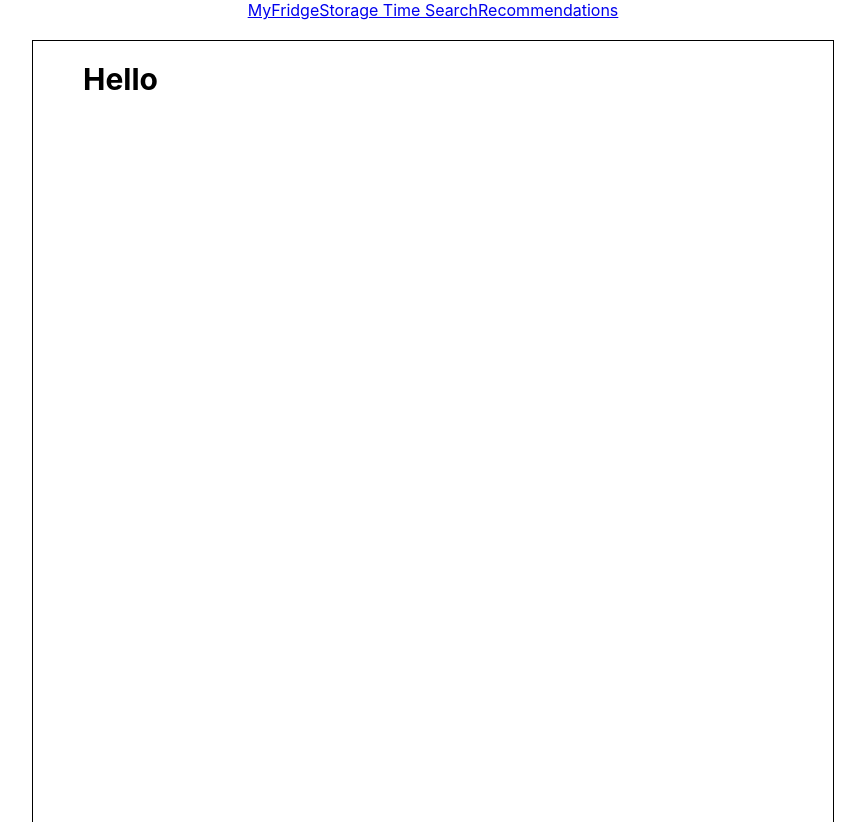
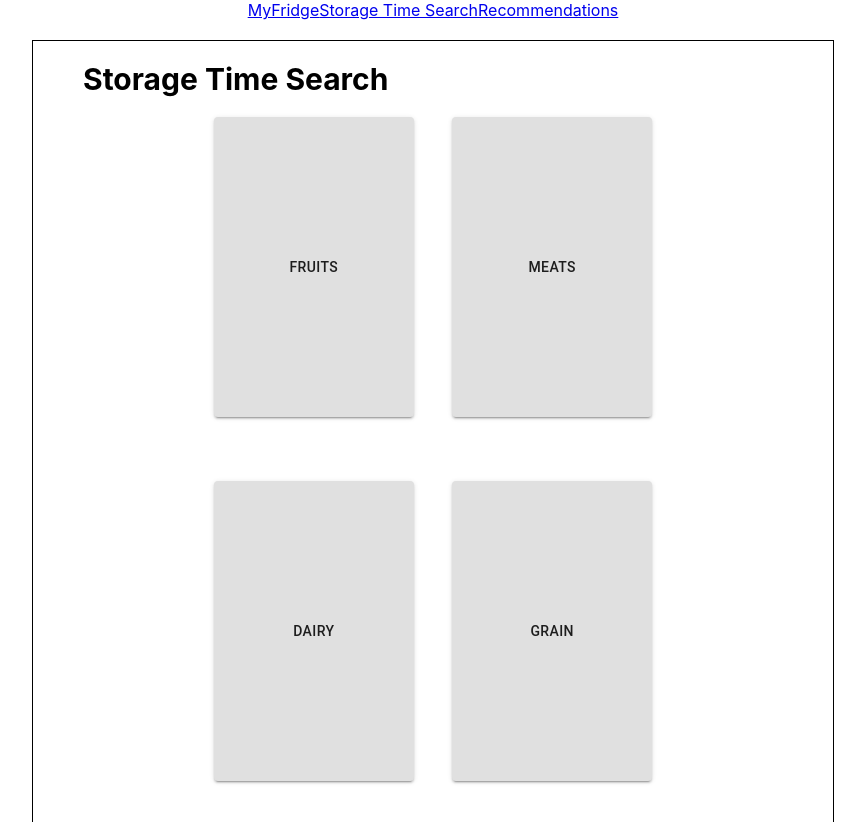
Before and after one commit to software-assignments-spring2021/project-setup-team-fridgey, a React (Create React App) app in the folder front-end/: page /Storage-Time-Search in a window 1280 px wide. Shown: the top 822 px of the page, without its empty margins (207-1072 px from the left). Built offline with nearby package versions, Linux system fonts and the light colour scheme.

Commit message:
Changed default code format and added grid view

```diff
--- a/front-end/package.json
+++ b/front-end/package.json
@@ -3,6 +3,7 @@
   "version": "0.1.0",
   "private": true,
   "dependencies": {
+    "@material-ui/core": "^4.11.3",
     "@testing-library/jest-dom": "^5.11.9",
     "@testing-library/react": "^11.2.5",
     "@testing-library/user-event": "^12.8.3",
--- a/front-end/src/App.js
+++ b/front-end/src/App.js
@@ -1,14 +1,28 @@
 import logo from "./logo.svg";
 import "./App.css";
-import { BrowserRouter as Router, Switch, Route } from "react-router-dom";
+import "./StorageTimeSearch.css"
 import NavBar from "./NavBar";
+import { Link, BrowserRouter as Router, Switch, Route } from "react-router-dom";
+import Button from "@material-ui/core/Button";
+import Grid from "@material-ui/core/Grid";
 
 function App() {
   return (
     <div className="App">
       <Router>
         <Switch>
-          <Route path="/" exact>
+          <Route path="/" exact component={Home}/>
+          <Route path="/Storage-Time-Search" exact component={StorageTimeSearch}/>
+          <Route path="/Recommendations" component={Recommendations}/>
+          <Route path="/Storage-Time-Search/List" component={StorageTimeSearchList}/>
+        </Switch>
+      </Router>
+    </div>
+  );
+};
+
+const Home = () => (
+  <div>
     <NavBar />
     <header className="App-header">
       <h1> Fridgey </h1>
@@ -23,25 +37,66 @@ function App() {
         Learn React
       </a>
     </header>
-          </Route>
-
-          <Route path="/Storage-Time-Search">
-            <NavBar />
-            <header className="App-header">
-              <h1> Hello </h1>
-            </header>
-          </Route>
-
-          <Route path="/Recommendations">
-            <NavBar />
-            <header className="App-header">
-              <h1> yuh </h1>
-            </header>
-          </Route>
-        </Switch>
-      </Router>
   </div>
 );
-}
+
+const StorageTimeSearch = () => (
+  <div>
+    <NavBar/>
+    <header className="App-header">
+      <h1>Storage Time Search</h1>
+      <Grid container direction="row" justify="center" className="TopRow">
+        <Link to="/Storage-Time-Search/List">
+          <Grid item>
+            <Button variant="contained" className="GridButton" id="Button1">
+              Fruits
+            </Button>
+          </Grid>
+        </Link>
+        <Link to="/Storage-Time-Search/List">
+          <Grid item>
+            <Button variant="contained" className="GridButton">
+              Meats
+            </Button>
+          </Grid>
+        </Link>
+      </Grid>
+      <Grid container direction="row" justify="center">
+        <Link to="/Storage-Time-Search/List">
+          <Grid item>
+            <Button variant="contained" className="GridButton" id="Button2">
+              Dairy
+            </Button>
+          </Grid>
+        </Link>
+        <Link to="/Storage-Time-Search/List">
+          <Grid item>
+            <Button variant="contained" className="GridButton">
+              Grain
+            </Button>
+          </Grid>
+        </Link>
+      </Grid>
+    </header>
+  </div>
+);
+
+const StorageTimeSearchList = () => (
+  <div>
+    <Link to="/Storage-Time-Search">Back</Link>
+    <header className="App-header">
+      <h1>LIST</h1>
+    </header>
+  </div>
+);
+
+const Recommendations = () => (
+  <div>
+    <NavBar/>
+    <header className="App-header">
+      <h1>Yuh</h1>
+    </header>
+  </div>
+);
 
 export default App;
--- /dev/null
+++ b/front-end/src/StorageTimeSearch.css
@@ -0,0 +1,13 @@
+.GridButton {
+    width: 200px;
+    height: 300px;
+}
+
+#Button1 {
+    margin-right: 3vw;
+    margin-bottom: 5vw;
+}
+
+#Button2 {
+    margin-right: 3vw;
+}
```
Also changed, not shown: 1 other file (tests, documents, lock files or other folders). Lines whose indentation alone changed are shown as unchanged.
